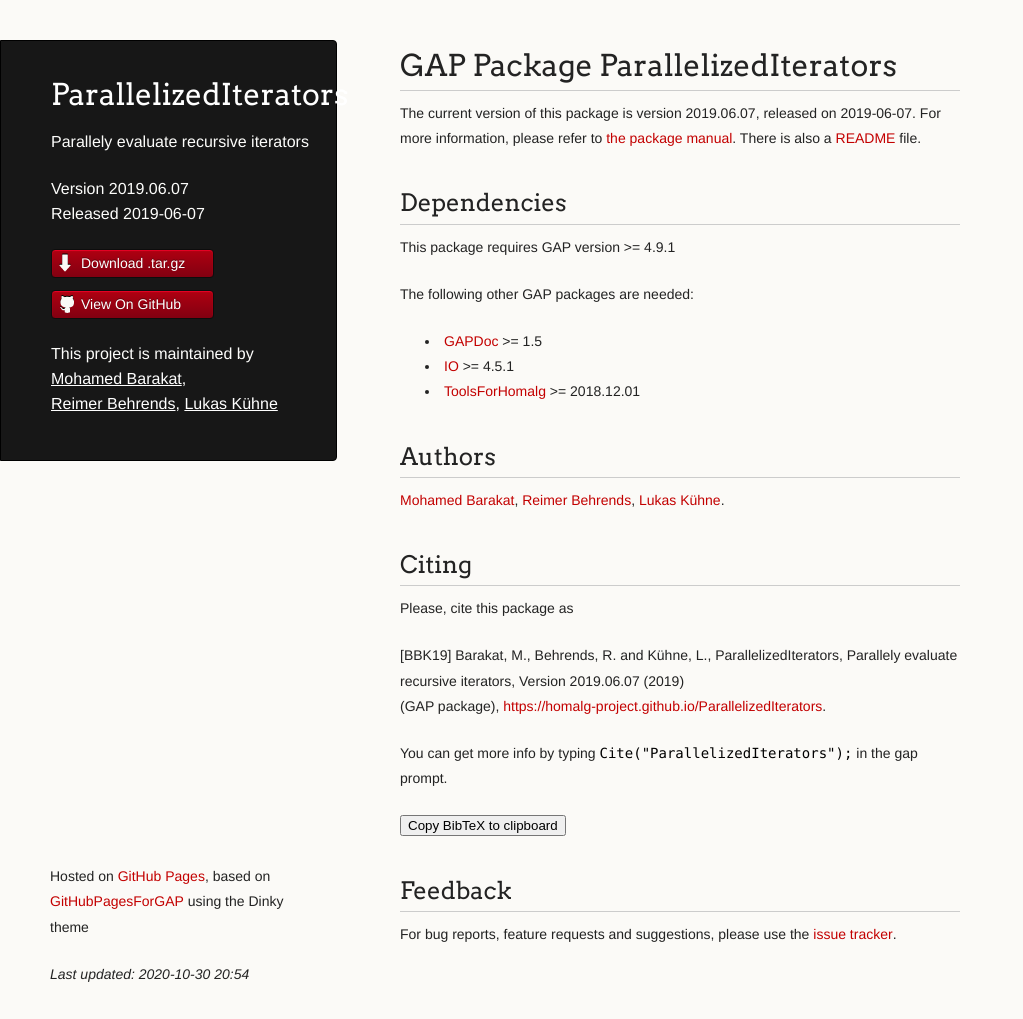
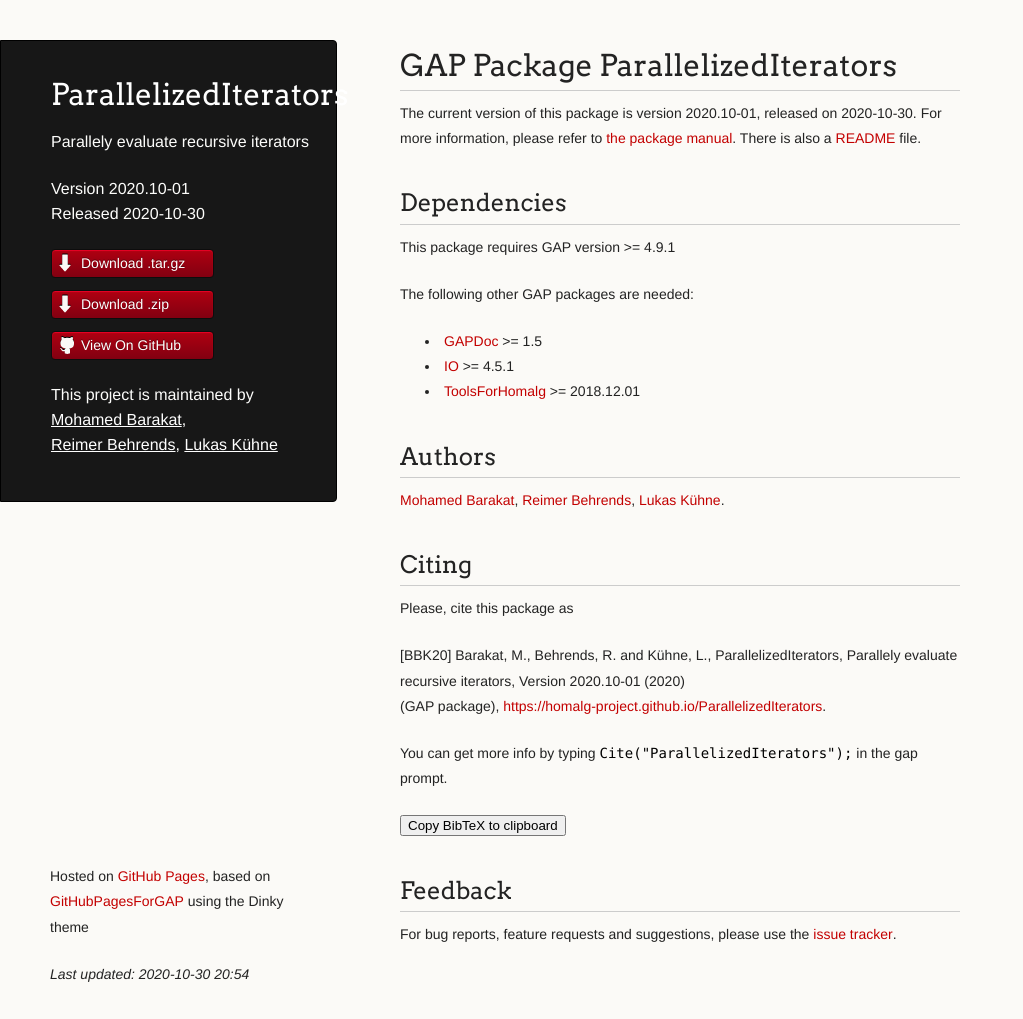
Before and after one commit to homalg-project/ParallelizedIterators, a Jekyll site: the page built from index.md, in a window 1280 px wide and 1019 px high. Shown: the whole window, without its empty margins (0-1023 px from the left). Built offline with Jekyll 4.4.1, drawn with Linux system fonts in a browser that asks for light colours; comment, search, counter and statistics services are not loaded; our own code applies the rules of GitHub Pages for plain Markdown files.

Commit message:
Update website for ParallelizedIterators 2020.10-01

```diff
--- a/_data/package.yml
+++ b/_data/package.yml
@@ -1,7 +1,7 @@
 name: ParallelizedIterators
-version: "2019.06.07"
+version: "2020.10-01"
 license: "GPL-2.0-or-later"
-date: 2019-06-07
+date: 2020-10-30
 description: |
     Parallely evaluate recursive iterators
 
@@ -32,7 +32,7 @@ needed-pkgs:
       url: "https://gap-packages.github.io/io"
     - name: "ToolsForHomalg"
       version: ">= 2018.12.01"
-      url: "https://homalg-project.github.io/homalg_project/ToolsForHomalg/"
+      url: "https://homalg-project.github.io/homalg_project/ToolsForHomalg"
 
 www: https://homalg-project.github.io/ParallelizedIterators
 readme: README.md
@@ -40,7 +40,11 @@ packageinfo: https://homalg-project.github.io/ParallelizedIterators/PackageInfo.
 
 downloads:
     - name: .tar.gz
-      url: https://github.com/homalg-project/ParallelizedIterators/releases/download/v2019.06.07/ParallelizedIterators-2019.06.07.tar.gz
+      url: https://github.com/homalg-project/ParallelizedIterators/releases/download/v2020.10-01/ParallelizedIterators-2020.10-01.tar.gz
+    - name: .zip
+      url: https://github.com/homalg-project/ParallelizedIterators/releases/download/v2020.10-01/ParallelizedIterators-2020.10-01.zip
+
+pdf: https://github.com/homalg-project/ParallelizedIterators/releases/download/v2020.10-01/ParallelizedIterators-2020.10-01.pdf
 
 abstract: |
 
@@ -51,24 +55,27 @@ keywords: |
     recursive iterators, parallel evaluation.
 citeas: |
     <p class='BibEntry'>
-    [<span class='BibKey'>BBK19</span>]   <b class='BibAuthor'>Barakat, M., Behrends, R. and Kühne, L.</b>,
+    [<span class='BibKey'>BBK20</span>]   <b class='BibAuthor'>Barakat, M., Behrends, R. and Kühne, L.</b>,
      <i class='BibTitle'>ParallelizedIterators, Parallely evaluate recursive iterators,
-             Version 2019.06.07</i>
-     (<span class='BibYear'>2019</span>)<br />
+             Version 2020.10-01</i>
+     (<span class='BibYear'>2020</span>)<br />
     (<span class='BibNote'>GAP package</span>),
     <span class='BibHowpublished'><a href="https://homalg-project.github.io/ParallelizedIterators">https://homalg-project.github.io/ParallelizedIterators</a></span>.
     </p>
 
 
 bibtex: |
-    @misc{ ParallelizedIterators2019.06.07,
+    @misc{ ParallelizedIterators2020.10-01,
       author =           {Barakat, M. and Behrends, R. and K{\"u}hne, L.},
-      title =            {{ParallelizedIterators}, Parallely evaluate recursive iterators, {V}ersion 2019.06.07},
-      month =            {Jun},
-      year =             {2019},
+      title =            {{ParallelizedIterators},  Parallely evaluate recursive
+                          iterators, {V}ersion 2020.10-01},
+      month =            {Oct},
+      year =             {2020},
       note =             {GAP package},
-      howpublished =     {\href                 {https://homalg-project.github.io/ParallelizedIterators}                 {\texttt{https://homalg-project.github.io/}\discretionary
+      howpublished =     {\href
+                          {https://homalg-project.github.io/ParallelizedIterators}
+                          {\texttt{https://homalg-project.github.io/}\discretionary
                           {}{}{}\texttt{ParallelizedIterators}}},
       keywords =         {recursive iterators, parallel evaluation},
-      printedkey =       {BBK19}
+      printedkey =       {BBK20}
     }
--- a/doc/chap0.html
+++ b/doc/chap0.html
@@ -29,10 +29,10 @@
 <h2>Parallely evaluate recursive iterators</h2>
 
 <p>
-    2019.06.07</p>
+    2020.10-01</p>
 
 <p>
-    7 June 2019
+    30 October 2020
   </p>
 
 </div>
--- a/doc/chap0_mj.html
+++ b/doc/chap0_mj.html
@@ -32,10 +32,10 @@
 <h2>Parallely evaluate recursive iterators</h2>
 
 <p>
-    2019.06.07</p>
+    2020.10-01</p>
 
 <p>
-    7 June 2019
+    30 October 2020
   </p>
 
 </div>
```
Also changed, not shown: doc/chap0.txt (+2 -2 lines), README.md, 1 other file.
